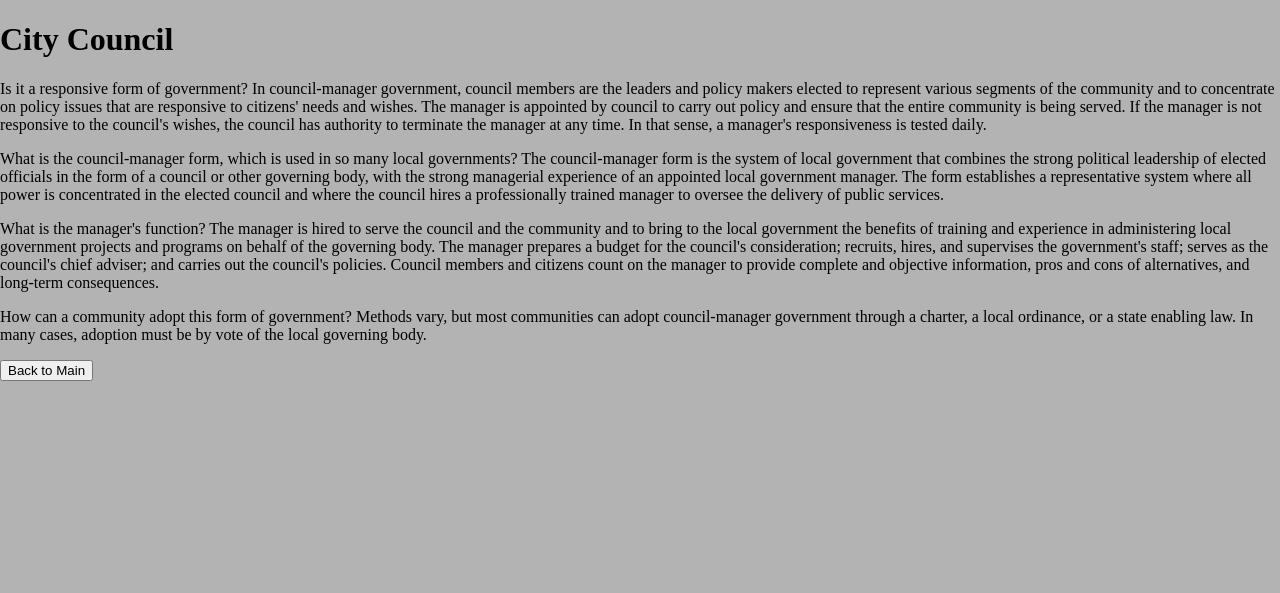
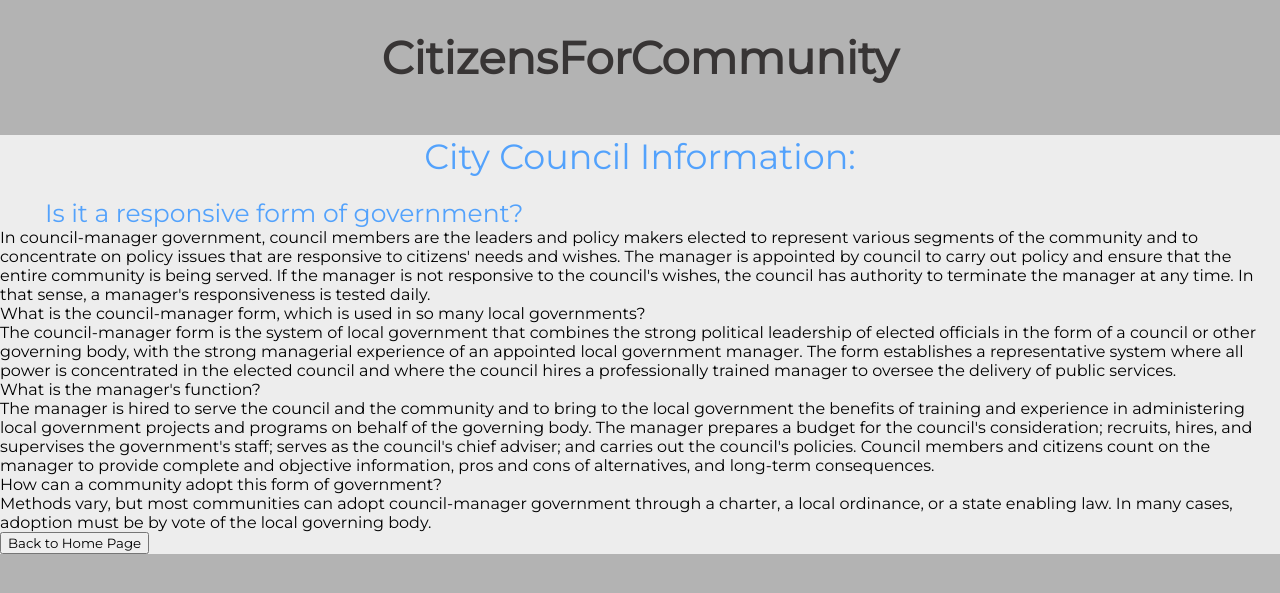
Before and after one commit to puentesca/CSSIProject, a Python web app: template templates/department-info.html in a window 1280 px wide. Shown: the top 593 px of the page. Run offline with Jinja, Linux system fonts and the light colour scheme; the template is opened without the code that fills it, so the values that code supplies are empty; some libraries are stand-ins or nearby versions.

Commit message:
Casey told me to

```diff
--- a/styles/department-info.css
+++ b/styles/department-info.css
@@ -0,0 +1,38 @@
+body{
+  background-color: #b3b3b3;
+  width: 100%;
+  margin: 0;
+}
+
+.text{
+  font-family: 'Montserrat', sans-serif;
+}
+
+.back{
+  width: 100%;
+  background-color: #ededed;
+}
+
+#main-header{
+  background-color: #b3b3b3;
+  width: 100%;
+  color: #383535;
+  text-align: center;
+  font-size: 45px;
+}
+
+#City_Council_Info_Header{
+  color: #53a2fc;
+  margin-left: 100px;
+  margin-right: 100px;
+  margin-top: 50px;
+  text-align: center;
+  font-size: 35px;
+}
+
+#question1{
+  color: #53a2fc;
+  margin-top: 20px;
+  margin-left: 45px;
+  font-size: 25px;
+}
--- a/templates/department-info.html
+++ b/templates/department-info.html
@@ -2,25 +2,41 @@
 <html>
   <head>
     <script src = "https://cdnjs.cloudflare.com/ajax/libs/jquery/2.1.4/jquery.js"></script>
-    <link rel="stylesheet" href="styles/main-page.css">
-    <script src="scripts/main-page.js"></script>
-    <title></title>
+    <link rel="stylesheet" href="styles/department-info.css">
+    <script src="scripts/department-info.js"></script>
+    <!-- FONT STYLE -->
+    <link href="https://fonts.googleapis.com/css?family=Montserrat&display=swap" rel="stylesheet">
+    <title>City Council Information</title>
   </head>
   <body>
-    <h1 id="City_Council_Info_Header"> City Council </h1>
+
+<!-- NAME AT VERY TOP -->
+<h1 class = "text" id = "main-header">CitizensForCommunity</h1>
+
+<!-- WHITE BACKGROUND FOR TEXT -->
+<section class = "back">
+
+<!-- HEADER -->
+<div class = "text" id="City_Council_Info_Header"> City Council Information:</div>
+
+<!-- FIRST question AND ANSWER -->
+<div class = "text" id = "question1">Is it a responsive form of government?</div>
+<div class = "text" id = "answer1">In council-manager government, council members are the leaders and policy makers elected to represent various segments of the community and to concentrate on policy issues that are responsive to citizens' needs and wishes. The manager is appointed by council to carry out policy and ensure that the entire community is being served. If the manager is not responsive to the council's wishes, the council has authority to terminate the manager at any time. In that sense, a manager's responsiveness is tested daily. </div>
 
 
-    <p> Is it a responsive form of government?
-      In council-manager government, council members are the leaders and policy makers elected to represent various segments of the community and to concentrate on policy issues that are responsive to citizens' needs and wishes. The manager is appointed by council to carry out policy and ensure that the entire community is being served. If the manager is not responsive to the council's wishes, the council has authority to terminate the manager at any time. In that sense, a manager's responsiveness is tested daily. </p>
+<!-- SECOND question AND ANSWER -->
+<div class = "text" id = "question2">What is the council-manager form, which is used in so many local governments?</div>
+<div class = "text" id = "answer2">The council-manager form is the system of local government that combines the strong political leadership of elected officials in the form of a council or other governing body, with the strong managerial experience of an appointed local government manager. The form establishes a representative system where all power is concentrated in the elected council and where the council hires a professionally trained manager to oversee the delivery of public services.</div>
 
-    <p>What is the council-manager form, which is used in so many local governments?
-The council-manager form is the system of local government that combines the strong political leadership of elected officials in the form of a council or other governing body, with the strong managerial experience of an appointed local government manager. The form establishes a representative system where all power is concentrated in the elected council and where the council hires a professionally trained manager to oversee the delivery of public services.</p>
+<!-- THIRD question AND ANSWER -->
+<div class = "text" id = "question3"> What is the manager's function?</div>
+<div class = "text" id = "answer3">The manager is hired to serve the council and the community and to bring to the local government the benefits of training and experience in administering local government projects and programs on behalf of the governing body. The manager prepares a budget for the council's consideration; recruits, hires, and supervises the government's staff; serves as the council's chief adviser; and carries out the council's policies. Council members and citizens count on the manager to provide complete and objective information, pros and cons of alternatives, and long-term consequences.</div>
 
-<p> What is the manager's function?
-The manager is hired to serve the council and the community and to bring to the local government the benefits of training and experience in administering local government projects and programs on behalf of the governing body. The manager prepares a budget for the council's consideration; recruits, hires, and supervises the government's staff; serves as the council's chief adviser; and carries out the council's policies. Council members and citizens count on the manager to provide complete and objective information, pros and cons of alternatives, and long-term consequences.
-    <p>How can a community adopt this form of government?
-Methods vary, but most communities can adopt council-manager government through a charter, a local ordinance, or a state enabling law. In many cases, adoption must be by vote of the local governing body.</p>
+<!-- FOURTH question AND ANSWER -->
+<div class = "text" id = "question4">How can a community adopt this form of government?</div>
+<div class = "text" id = "answer4">Methods vary, but most communities can adopt council-manager government through a charter, a local ordinance, or a state enabling law. In many cases, adoption must be by vote of the local governing body.</div>
 
-<button onclick="window.location.href = '/';">Back to Main</button>
+<!-- BACK TO HOME PAGE BUTTON -->
+<button class = "text" id = "back-to-home-page-button" onclick="window.location.href = '/';">Back to Home Page</button>
   </body>
 </html>
```
